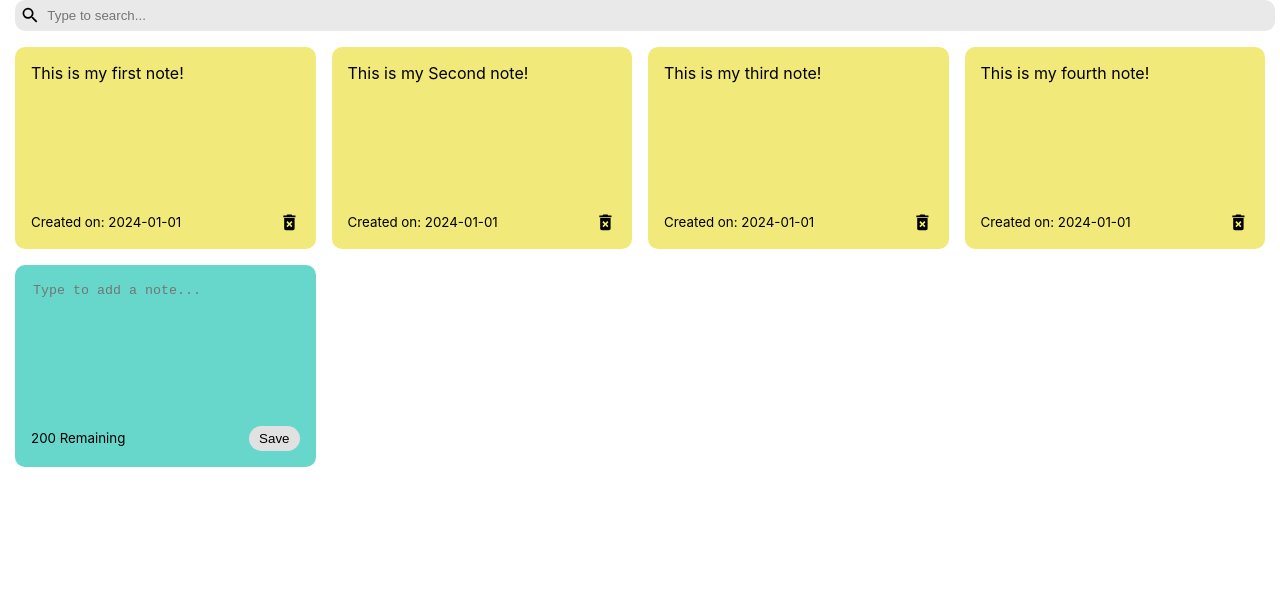
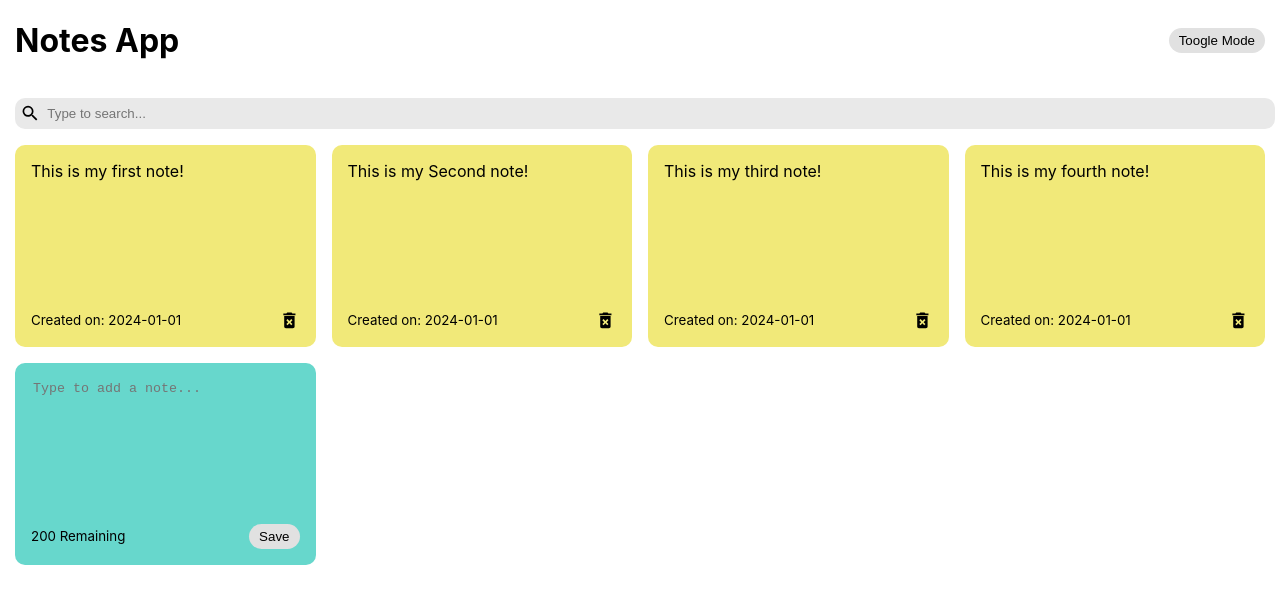
Before and after one commit to anees028/Notes-React-APP, a React (Create React App) app: page / in a window 1280 px wide. Shown: the top 604 px of the page. Built offline with nearby package versions, Linux system fonts and the light colour scheme; the HTML template or start-up script is replaced by a standard one.

Commit message:
Header and dark mode applied to the application.

```diff
--- a/src/App.js
+++ b/src/App.js
@@ -2,6 +2,7 @@ import { useState } from "react";
 import { nanoid } from "nanoid";
 import NotesList from "./components/NotesList";
 import Search from "./components/Search";
+import Header from "./components/Header";
 
 const initialNotes = [
   {
@@ -31,6 +32,8 @@ const App = () => {
 
   const [searchText, setSearchText] = useState("");
 
+  const [darkMode, setDarkMode] = useState(false);
+
   const addNote = (text) => {
     const newNote = {
       id: nanoid(),
@@ -47,7 +50,9 @@ const App = () => {
   };
 
   return (
+    <div className={`${darkMode && "dark-mode"}`}>
       <div className="container">
+        <Header handleToogleDarkMode={setDarkMode} />
         <Search handleSearchNote={setSearchText} />
         <NotesList
           notes={notes.filter((note) =>
@@ -59,6 +64,7 @@ const App = () => {
           handleDeleteNote={deleteNote}
         />
       </div>
+    </div>
   );
 };
 
--- /dev/null
+++ b/src/components/Header.js
@@ -0,0 +1,15 @@
+const Header = ({ handleToogleDarkMode }) => {
+  return (
+    <div className="header">
+      <h1>Notes App</h1>
+      <button
+        className="save"
+        onClick={() => handleToogleDarkMode((prevDarkMode) => !prevDarkMode)}
+      >
+        Toogle Mode
+      </button>
+    </div>
+  );
+};
+
+export default Header;
--- a/src/index.css
+++ b/src/index.css
@@ -94,3 +94,19 @@ textarea:focus {
 .search input:focus {
   outline: none;
 }
+
+.header {
+  display: flex;
+  align-items: center;
+  justify-content: space-between;
+  margin-bottom: 1rem;
+}
+
+.dark-mode {
+  background-color: #333;
+  color: #fff;
+}
+
+.dark-mode h1{
+  color: #fff;
+}
```
Lines whose indentation alone changed are shown as unchanged.
